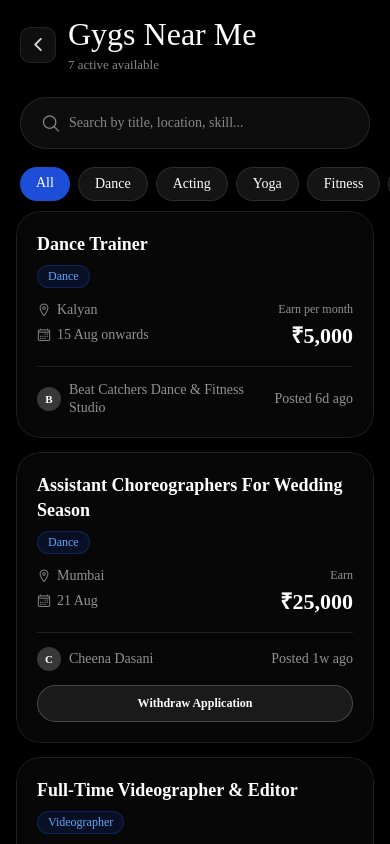
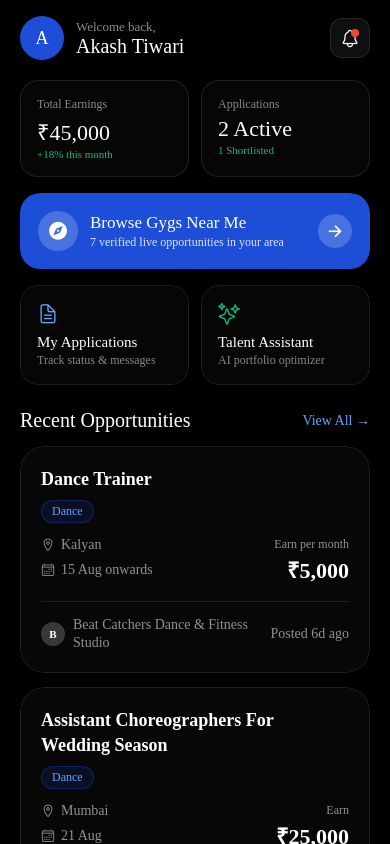
Before and after one commit to nextgigdotcom/gygs-app, a React Native app: screen / in a window 390 px wide. Built offline with nearby package versions, Linux system fonts and the light colour scheme.

Commit message:
feat: Add Main Artist DashboardScreen and wire up bidirectional navigation with BrowseScreen

```diff
--- a/App.js
+++ b/App.js
@@ -1,10 +1,13 @@
-import React from 'react';
+import React, { useState } from 'react';
 import { View, ActivityIndicator } from 'react-native';
 import { SafeAreaProvider } from 'react-native-safe-area-context';
 import { useFonts } from 'expo-font';
+import DashboardScreen from './src/screens/DashboardScreen';
 import BrowseScreen from './src/screens/BrowseScreen';
 
 export default function App() {
+  const [currentScreen, setCurrentScreen] = useState('DASHBOARD'); // 'DASHBOARD' | 'BROWSE'
+
   // Load Airbnb Cereal fonts
   const [fontsLoaded] = useFonts({
     'AirbnbCereal-Bold': require('./assets/fonts/AirbnbCereal-Bold.otf'),
@@ -14,19 +17,25 @@ export default function App() {
 
   if (!fontsLoaded) {
     return (
-      <View style={{ flex: 1, backgroundColor: '#080808', justifyContent: 'center', alignItems: 'center' }}>
-        <ActivityIndicator size="large" color="#2d5cd4" />
+      <View style={{ flex: 1, backgroundColor: '#000000', justifyContent: 'center', alignItems: 'center' }}>
+        <ActivityIndicator size="large" color="#1D4ED8" />
       </View>
     );
   }
 
   return (
     <SafeAreaProvider>
-      <View style={{ flex: 1, backgroundColor: '#080808' }}>
-        <BrowseScreen
-          onBackHome={() => console.log('Back pressed')}
-          onNavigateApplied={() => alert('Navigating to Applied Gygs...')}
-        />
+      <View style={{ flex: 1, backgroundColor: '#000000' }}>
+        {currentScreen === 'DASHBOARD' ? (
+          <DashboardScreen
+            onNavigateBrowse={() => setCurrentScreen('BROWSE')}
+            onSelectGig={() => setCurrentScreen('BROWSE')}
+          />
+        ) : (
+          <BrowseScreen
+            onBackHome={() => setCurrentScreen('DASHBOARD')}
+          />
+        )}
       </View>
     </SafeAreaProvider>
   );
--- /dev/null
+++ b/src/screens/DashboardScreen.js
@@ -0,0 +1,339 @@
+import React from 'react';
+import {
+  StyleSheet,
+  Text,
+  View,
+  ScrollView,
+  TouchableOpacity,
+  StatusBar
+} from 'react-native';
+import { SafeAreaView } from 'react-native-safe-area-context';
+import { BlurView } from 'expo-blur';
+import Ionicons from '@expo/vector-icons/Ionicons';
+import { MOCK_GIGS } from '../data/mockGigs';
+import GigCard from '../components/GigCard';
+
+export default function DashboardScreen({ onNavigateBrowse, onSelectGig }) {
+  const activeGigsCount = MOCK_GIGS.filter((g) => g.active).length;
+  const appliedCount = MOCK_GIGS.filter((g) => g.application).length;
+  const recentGigs = MOCK_GIGS.slice(0, 3);
+
+  return (
+    <SafeAreaView style={styles.container} edges={['top', 'left', 'right']}>
+      <StatusBar barStyle="light-content" backgroundColor="#000000" />
+
+      <ScrollView contentContainerStyle={styles.scrollContent} showsVerticalScrollIndicator={false}>
+
+        {/* 1. Header Section */}
+        <View style={styles.header}>
+          <View style={styles.headerLeft}>
+            <View style={styles.userAvatar}>
+              <Text style={styles.userAvatarText}>A</Text>
+            </View>
+            <View>
+              <Text style={styles.greetingText}>Welcome back,</Text>
+              <Text style={styles.userNameText}>Akash Tiwari</Text>
+            </View>
+          </View>
+
+          <TouchableOpacity style={styles.notificationBtn}>
+            <Ionicons name="notifications-outline" size={20} color="#ffffff" />
+            <View style={styles.notificationBadge} />
+          </TouchableOpacity>
+        </View>
+
+        {/* 2. Key Metrics Row */}
+        <View style={styles.metricsRow}>
+          <BlurView intensity={30} tint="dark" style={styles.metricCard}>
+            <Text style={styles.metricLabel}>Total Earnings</Text>
+            <Text style={styles.metricValue}>₹45,000</Text>
+            <Text style={styles.metricSubtext}>+18% this month</Text>
+          </BlurView>
+
+          <BlurView intensity={30} tint="dark" style={styles.metricCard}>
+            <Text style={styles.metricLabel}>Applications</Text>
+            <Text style={styles.metricValue}>{appliedCount} Active</Text>
+            <Text style={styles.metricSubtext}>1 Shortlisted</Text>
+          </BlurView>
+        </View>
+
+        {/* 3. Featured Quick Action: Browse Gygs Near Me (Primary Brand Accent #1D4ED8) */}
+        <TouchableOpacity
+          activeOpacity={0.9}
+          onPress={onNavigateBrowse}
+          style={styles.browseBannerWrapper}
+        >
+          <View style={styles.browseBanner}>
+            <View style={styles.browseBannerLeft}>
+              <View style={styles.bannerIconBadge}>
+                <Ionicons name="compass" size={22} color="#ffffff" />
+              </View>
+              <View style={{ flex: 1 }}>
+                <Text style={styles.bannerTitle}>Browse Gygs Near Me</Text>
+                <Text style={styles.bannerSubtitle}>
+                  {activeGigsCount} verified live opportunities in your area
+                </Text>
+              </View>
+            </View>
+
+            <View style={styles.bannerArrowCircle}>
+              <Ionicons name="arrow-forward" size={18} color="#ffffff" />
+            </View>
+          </View>
+        </TouchableOpacity>
+
+        {/* 4. Secondary Action Cards Grid */}
+        <View style={styles.gridContainer}>
+          <TouchableOpacity activeOpacity={0.85} style={styles.gridCardWrapper}>
+            <BlurView intensity={30} tint="dark" style={styles.gridCard}>
+              <Ionicons name="document-text-outline" size={22} color="#60A5FA" style={styles.gridIcon} />
+              <Text style={styles.gridCardTitle}>My Applications</Text>
+              <Text style={styles.gridCardDesc}>Track status & messages</Text>
+            </BlurView>
+          </TouchableOpacity>
+
+          <TouchableOpacity activeOpacity={0.85} style={styles.gridCardWrapper}>
+            <BlurView intensity={30} tint="dark" style={styles.gridCard}>
+              <Ionicons name="sparkles-outline" size={22} color="#10B981" style={styles.gridIcon} />
+              <Text style={styles.gridCardTitle}>Talent Assistant</Text>
+              <Text style={styles.gridCardDesc}>AI portfolio optimizer</Text>
+            </BlurView>
+          </TouchableOpacity>
+        </View>
+
+        {/* 5. Recent Gygs Section Header */}
+        <View style={styles.sectionHeader}>
+          <Text style={styles.sectionTitle}>Recent Opportunities</Text>
+          <TouchableOpacity onPress={onNavigateBrowse}>
+            <Text style={styles.seeAllText}>View All →</Text>
+          </TouchableOpacity>
+        </View>
+
+        {/* 6. Feed of Recent Gyg Cards */}
+        {recentGigs.map((gig) => (
+          <GigCard
+            key={gig._id}
+            gig={gig}
+            onPress={onSelectGig || onNavigateBrowse}
+          />
+        ))}
+
+        {/* Explore All CTA Button */}
+        <TouchableOpacity
+          activeOpacity={0.85}
+          onPress={onNavigateBrowse}
+          style={styles.exploreCtaBtn}
+        >
+          <Text style={styles.exploreCtaText}>Explore All {MOCK_GIGS.length} Gygs</Text>
+          <Ionicons name="arrow-forward" size={16} color="#ffffff" style={{ marginLeft: 6 }} />
+        </TouchableOpacity>
+
+      </ScrollView>
+    </SafeAreaView>
+  );
+}
+
+const styles = StyleSheet.create({
+  container: {
+    flex: 1,
+    backgroundColor: '#000000',
+  },
+  scrollContent: {
+    paddingHorizontal: 20,
+    paddingTop: 16,
+    paddingBottom: 40,
+  },
+  header: {
+    flexDirection: 'row',
+    justifyContent: 'space-between',
+    alignItems: 'center',
+    marginBottom: 20,
+  },
+  headerLeft: {
+    flexDirection: 'row',
+    alignItems: 'center',
+    gap: 12,
+  },
+  userAvatar: {
+    width: 44,
+    height: 44,
+    borderRadius: 22,
+    backgroundColor: '#1D4ED8',
+    justifyContent: 'center',
+    alignItems: 'center',
+  },
+  userAvatarText: {
+    color: '#ffffff',
+    fontSize: 18,
+    fontFamily: 'AirbnbCereal-Bold',
+  },
+  greetingText: {
+    color: '#888888',
+    fontSize: 13,
+    fontFamily: 'AirbnbCereal-Medium',
+  },
+  userNameText: {
+    color: '#ffffff',
+    fontSize: 20,
+    fontFamily: 'AirbnbCereal-Bold',
+  },
+  notificationBtn: {
+    width: 40,
+    height: 40,
+    borderRadius: 12,
+    backgroundColor: 'rgba(255, 255, 255, 0.06)',
+    borderWidth: 1,
+    borderColor: 'rgba(255, 255, 255, 0.1)',
+    justifyContent: 'center',
+    alignItems: 'center',
+  },
+  notificationBadge: {
+    position: 'absolute',
+    top: 10,
+    right: 10,
+    width: 8,
+    height: 8,
+    borderRadius: 4,
+    backgroundColor: '#ef4444',
+  },
+  metricsRow: {
+    flexDirection: 'row',
+    gap: 12,
+    marginBottom: 16,
+  },
+  metricCard: {
+    flex: 1,
+    padding: 16,
+    borderRadius: 18,
+    backgroundColor: 'rgba(255, 255, 255, 0.05)',
+    borderWidth: 1,
+    borderColor: 'rgba(255, 255, 255, 0.1)',
+  },
+  metricLabel: {
+    color: '#888888',
+    fontSize: 12,
+    fontFamily: 'AirbnbCereal-Medium',
+    marginBottom: 4,
+  },
+  metricValue: {
+    color: '#ffffff',
+    fontSize: 22,
+    fontFamily: 'AirbnbCereal-Bold',
+    marginBottom: 2,
+  },
+  metricSubtext: {
+    color: '#10B981',
+    fontSize: 11,
+    fontFamily: 'AirbnbCereal-Book',
+  },
+  browseBannerWrapper: {
+    marginBottom: 16,
+    borderRadius: 20,
+    overflow: 'hidden',
+  },
+  browseBanner: {
+    backgroundColor: '#1D4ED8',
+    padding: 18,
+    borderRadius: 20,
+    flexDirection: 'row',
+    justifyContent: 'space-between',
+    alignItems: 'center',
+  },
+  browseBannerLeft: {
+    flexDirection: 'row',
+    alignItems: 'center',
+    gap: 12,
+    flex: 1,
+    paddingRight: 12,
+  },
+  bannerIconBadge: {
+    width: 40,
+    height: 40,
+    borderRadius: 20,
+    backgroundColor: 'rgba(255, 255, 255, 0.2)',
+    justifyContent: 'center',
+    alignItems: 'center',
+  },
+  bannerTitle: {
+    color: '#ffffff',
+    fontSize: 17,
+    fontFamily: 'AirbnbCereal-Bold',
+  },
+  bannerSubtitle: {
+    color: 'rgba(255, 255, 255, 0.85)',
+    fontSize: 12,
+    fontFamily: 'AirbnbCereal-Book',
+    marginTop: 2,
+  },
+  bannerArrowCircle: {
+    width: 34,
+    height: 34,
+    borderRadius: 17,
+    backgroundColor: 'rgba(255, 255, 255, 0.2)',
+    justifyContent: 'center',
+    alignItems: 'center',
+  },
+  gridContainer: {
+    flexDirection: 'row',
+    gap: 12,
+    marginBottom: 24,
+  },
+  gridCardWrapper: {
+    flex: 1,
+    borderRadius: 18,
+    overflow: 'hidden',
+  },
+  gridCard: {
+    padding: 16,
+    borderRadius: 18,
+    backgroundColor: 'rgba(255, 255, 255, 0.05)',
+    borderWidth: 1,
+    borderColor: 'rgba(255, 255, 255, 0.1)',
+  },
+  gridIcon: {
+    marginBottom: 8,
+  },
+  gridCardTitle: {
+    color: '#ffffff',
+    fontSize: 15,
+    fontFamily: 'AirbnbCereal-Bold',
+  },
+  gridCardDesc: {
+    color: '#888888',
+    fontSize: 12,
+    fontFamily: 'AirbnbCereal-Book',
+    marginTop: 2,
+  },
+  sectionHeader: {
+    flexDirection: 'row',
+    justifyContent: 'space-between',
+    alignItems: 'center',
+    marginBottom: 14,
+  },
+  sectionTitle: {
+    color: '#ffffff',
+    fontSize: 20,
+    fontFamily: 'AirbnbCereal-Bold',
+  },
+  seeAllText: {
+    color: '#60A5FA',
+    fontSize: 14,
+    fontFamily: 'AirbnbCereal-Bold',
+  },
+  exploreCtaBtn: {
+    backgroundColor: 'rgba(255, 255, 255, 0.08)',
+    borderWidth: 1,
+    borderColor: 'rgba(255, 255, 255, 0.15)',
+    paddingVertical: 14,
+    borderRadius: 16,
+    flexDirection: 'row',
+    justifyContent: 'center',
+    alignItems: 'center',
+    marginTop: 6,
+  },
+  exploreCtaText: {
+    color: '#ffffff',
+    fontSize: 14,
+    fontFamily: 'AirbnbCereal-Bold',
+  },
+});
```
